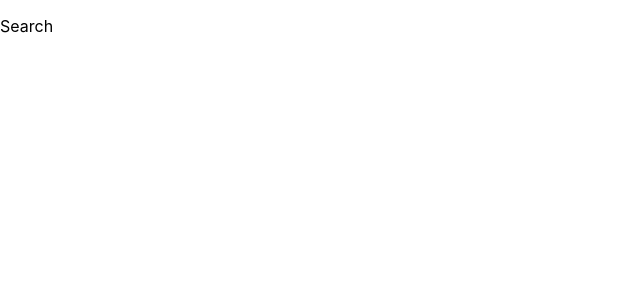
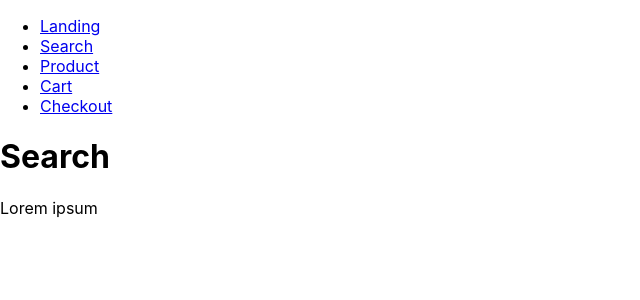
Before and after one commit to olaborkiewicz/online-store, a React (Create React App) app: page /search in a window 1280 px wide. Shown: the top 300 px of the page, without its empty margins (0-640 px from the left). Built offline with nearby package versions, Linux system fonts and the light colour scheme.

Commit message:
Create navbar

```diff
--- a/src/App.js
+++ b/src/App.js
@@ -1,9 +1,9 @@
 import { createBrowserRouter, RouterProvider } from "react-router-dom";
+import Checkout from './views/Checkout';
 import Landing from './views/Landing';
+import Product from './views/Product';
 import Search from './views/Search';
-import Product from './views/Product';
 import Cart from './views/Cart';
-import Checkout from './views/Checkout';
 
 import './App.css';
 
--- /dev/null
+++ b/src/components/Navbar.jsx
@@ -0,0 +1,20 @@
+import { Link } from "react-router-dom";
+import { links } from "../data/routes";
+
+const Navbar = () => {
+    return (
+        <nav>
+            <ul>
+                {
+                    links.map((item) => (
+                        <li key={`route_${item.name}`} className="nav-item">
+                            <Link to={item.path}>{item.name}</Link>
+                        </li>
+                    ))
+                }
+            </ul>
+        </nav>
+    );
+}
+
+export default Navbar;
--- /dev/null
+++ b/src/data/routes.js
@@ -0,0 +1,24 @@
+const links = [
+    {
+        path: "/",
+        name: "Landing",
+    },
+    {
+        path: "/search",
+        name: "Search"
+    },
+    {
+        path: "/product",
+        name: "Product"
+    },
+    {
+        path: "/cart",
+        name: "Cart"
+    },
+    {
+        path: "/checkout",
+        name: "Checkout"
+    }
+];
+
+export { links };
--- a/src/views/Cart.jsx
+++ b/src/views/Cart.jsx
@@ -1,5 +1,12 @@
+import Navbar from '../components/Navbar';
+
 const Cart = () => {
-    return <p>Cart</p>;
+    return (
+        <main>
+            <Navbar />
+            <p>Cart</p>
+        </main>
+    );
 }
 
 export default Cart;
--- a/src/views/Checkout.jsx
+++ b/src/views/Checkout.jsx
@@ -1,5 +1,12 @@
+import Navbar from '../components/Navbar';
+
 const Checkout = () => {
-    return <p>Checkout</p>;
+    return (
+        <main>
+            <Navbar />
+            <p>Checkout</p>
+        </main>
+    );
 }
 
 export default Checkout;
--- a/src/views/Landing.jsx
+++ b/src/views/Landing.jsx
@@ -1,5 +1,12 @@
+import Navbar from '../components/Navbar';
+
 const Landing = () => {
-    return <p>Landing</p>;
+    return (
+        <main>
+            <Navbar />
+            <p>Landing</p>
+        </main>
+    );
 }
 
 export default Landing;
--- a/src/views/Product.jsx
+++ b/src/views/Product.jsx
@@ -1,5 +1,12 @@
+import Navbar from '../components/Navbar';
+
 const Product = () => {
-    return <p>Product</p>;
+    return (
+        <main>
+            <Navbar />
+            <p>Product</p>
+        </main>
+    );
 }
 
 export default Product;
--- a/src/views/Search.jsx
+++ b/src/views/Search.jsx
@@ -1,5 +1,13 @@
+import Navbar from '../components/Navbar';
+
 const Search = () => {
-    return <p>Search</p>;
+    return (
+        <main>
+            <Navbar />
+            <h1>Search</h1>
+            <p>Lorem ipsum</p>
+        </main>
+    );
 }
 
 export default Search;
```
Also changed, not shown: src/components/placeholder.txt (deleted), src/data/placeholder.txt (deleted), src/views/placeholder.txt (deleted).
